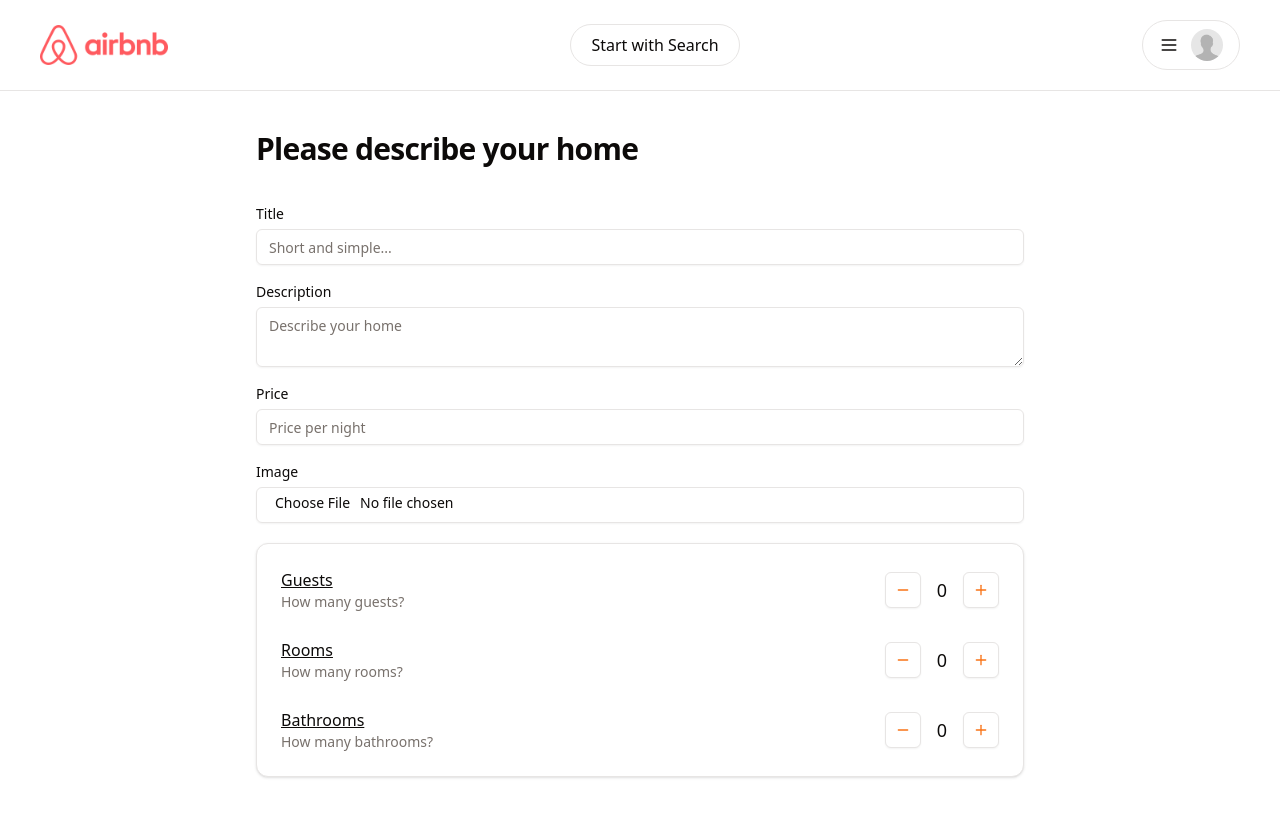
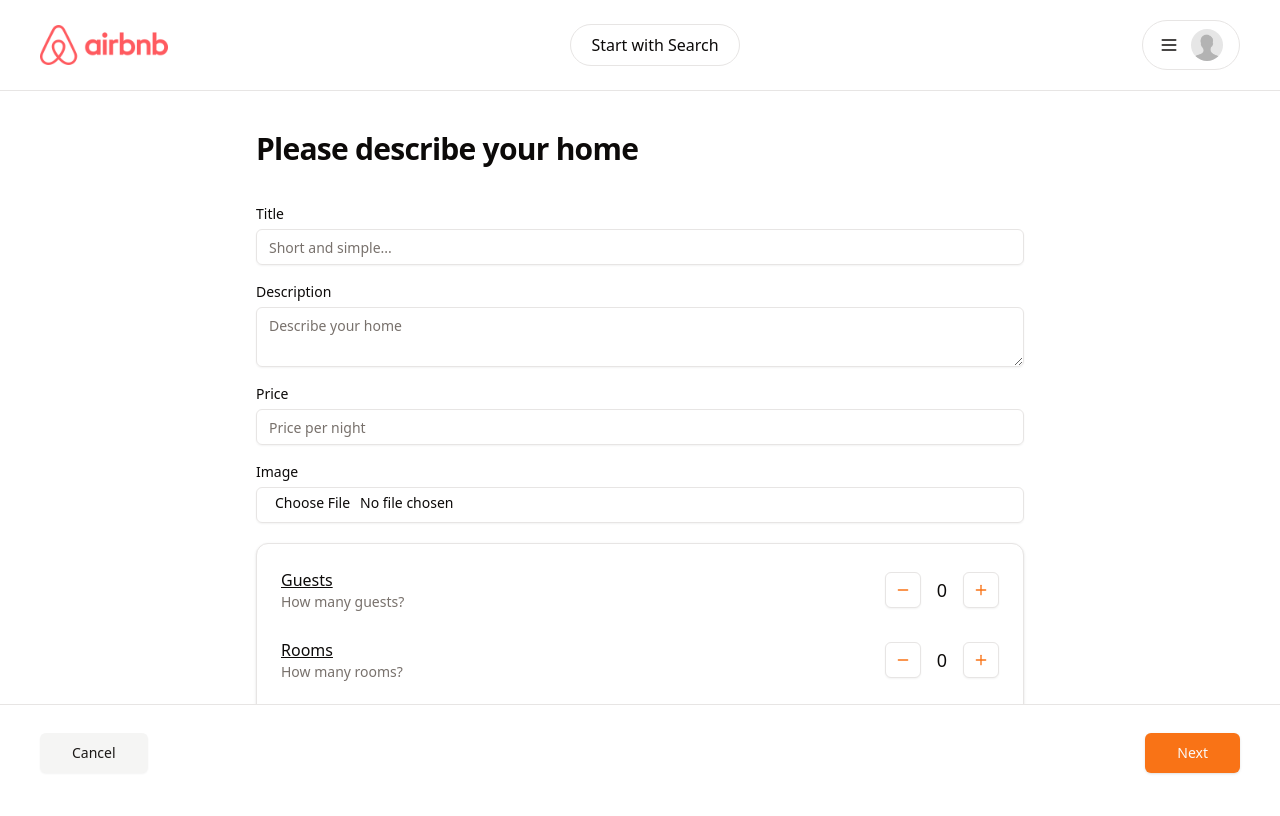
Before and after one commit to Milton3000/bnb-milton, a Next.js app: page /create/1/description in a window 1280 px wide. Shown: the top 816 px of the page. Built offline with nearby package versions, Linux system fonts and the light colour scheme; no server answers.

Commit message:
BottomBar added (cancel + next buttons) to desc. removed the code in structure to the component.

```diff
--- /dev/null
+++ b/app/components/BottomBar.tsx
@@ -0,0 +1,17 @@
+import { Button } from "@/components/ui/button";
+import Link from "next/link";
+import { SubmitButton } from "./SubmitButtons";
+
+export function BottomBar() {
+    return (
+
+        <div className="fixed w-full bottom-0 z-10 bg-white border-t h-24">
+        <div className="flex items-center justify-between mx-auto px-5 lg:px-10 h-full">
+            <Button variant="secondary" size="lg" asChild>
+                <Link href="/">Cancel</Link>
+            </Button>
+            <SubmitButton />
+        </div>
+        </div>
+    )
+}
--- a/app/create/[id]/description/page.tsx
+++ b/app/create/[id]/description/page.tsx
@@ -1,3 +1,4 @@
+import { BottomBar } from "@/app/components/BottomBar";
 import { Counter } from "@/app/components/Counter";
 import { Card, CardHeader } from "@/components/ui/card";
 import { Input } from "@/components/ui/input";
@@ -58,6 +59,8 @@ export default function DescriptionPage() {
                         </CardHeader>
                     </Card>
                 </div>
+
+                <BottomBar />
             </form>
 
         </>
--- a/app/create/[id]/structure/page.tsx
+++ b/app/create/[id]/structure/page.tsx
@@ -1,10 +1,8 @@
 import { createCategoryPage } from "@/app/actions";
+import { BottomBar } from "@/app/components/BottomBar";
 import { SelectedCategory } from "@/app/components/SelectedCategory";
-import { SubmitButton } from "@/app/components/SubmitButtons";
-import { Button } from "@/components/ui/button";
-import Link from "next/link";
 
-export default function StructureRoute({params}: {params: {id: string}}) {
+export default function StructureRoute({ params }: { params: { id: string } }) {
     return (
         <>
             <div className="w-3/5 mx-auto">
@@ -16,17 +14,10 @@ export default function StructureRoute({params}: {params: {id: string}}) {
 
             <form action={createCategoryPage}>
 
-            <input type="hidden" name="homeId" value={params.id}/>
+                <input type="hidden" name="homeId" value={params.id} />
                 <SelectedCategory />
 
-                <div className="fixed w-full bottom-0 z-10 bg-white border-t h-24">
-                    <div className="flex items-center justify-between mx-auto px-5 lg:px-10 h-full">
-                        <Button variant="secondary" size="lg" asChild>
-                            <Link href="/">Cancel</Link>
-                        </Button>
-                        <SubmitButton />
-                    </div>
-                </div>
+                <BottomBar />
             </form>
         </>
     )
```
